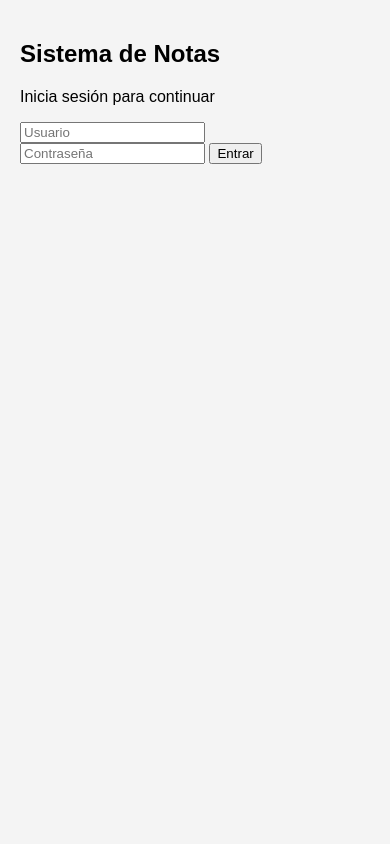
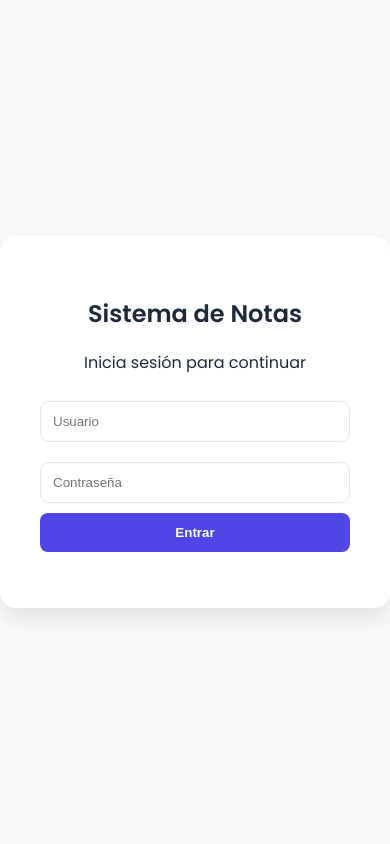
Before and after one commit to programador12345678/notas, a PHP site: page / in a window 390 px wide. Run offline with PHP 8.4, Linux system fonts and the light colour scheme; some libraries are stand-ins or nearby versions.

Commit message:
Update style.css

```diff
--- a/style.css
+++ b/style.css
@@ -1,28 +1,34 @@
-/* Esto es vital para que el login funcione */
-.hidden {
-    display: none;
+:root {
+    --primary: #4f46e5;
+    --bg: #f8fafc;
+    --card: #ffffff;
+    --text: #1e293b;
 }
 
-/* Estilo básico para que se vea bien en celulares */
-body {
-    font-family: sans-serif;
-    margin: 0;
-    padding: 20px;
-    background-color: #f4f4f4;
-}
+body { font-family: 'Poppins', sans-serif; background: var(--bg); color: var(--text); margin: 0; }
+.hidden { display: none !important; }
+.container { max-width: 1000px; margin: 0 auto; padding: 20px; }
 
-table {
-    width: 100%;
-    border-collapse: collapse;
-    background: white;
-}
+/* Login */
+.auth-container { height: 100vh; display: flex; align-items: center; justify-content: center; }
+.auth-card { background: var(--card); padding: 40px; border-radius: 16px; box-shadow: 0 10px 25px rgba(0,0,0,0.1); text-align: center; width: 350px; }
+input { width: 100%; padding: 12px; margin: 10px 0; border: 1px solid #e2e8f0; border-radius: 8px; box-sizing: border-box; }
+button { width: 100%; padding: 12px; background: var(--primary); color: white; border: none; border-radius: 8px; cursor: pointer; font-weight: 600; }
 
-th, td {
-    border: 1px solid #ddd;
-    padding: 8px;
-    text-align: center;
-}
+/* Dashboard */
+.navbar { background: var(--card); padding: 15px 40px; display: flex; justify-content: space-between; align-items: center; box-shadow: 0 2px 5px rgba(0,0,0,0.05); }
+.btn-outline { width: auto; background: none; color: var(--primary); border: 1px solid var(--primary); }
 
-@media (max-width: 600px) {
-    table { font-size: 12px; } /* Ajuste para pantallas pequeñas */
-}
+/* Panel Lectores */
+.welcome-card { background: var(--primary); color: white; padding: 30px; border-radius: 16px; margin-bottom: 30px; text-align: center; }
+.options-grid { display: grid; grid-template-columns: 1fr 1fr; gap: 20px; margin-top: 20px; }
+.opt-btn { background: white; color: var(--primary); height: 120px; border-radius: 12px; font-size: 1.1rem; display: flex; flex-direction: column; justify-content: center; align-items: center; gap: 10px; transition: 0.3s; }
+.opt-btn:hover { transform: translateY(-5px); box-shadow: 0 5px 15px rgba(0,0,0,0.2); }
+
+/* Tabla */
+.table-card { background: var(--card); border-radius: 16px; box-shadow: 0 4px 6px rgba(0,0,0,0.05); overflow: hidden; }
+.table-header { padding: 20px; border-bottom: 1px solid #f1f5f9; }
+table { width: 100%; border-collapse: collapse; }
+th { background: #f8fafc; padding: 15px; text-align: left; font-size: 0.85rem; text-transform: uppercase; }
+td { padding: 15px; border-bottom: 1px solid #f1f5f9; }
+.nota[contenteditable="true"] { background: #fef9c3; border-radius: 4px; cursor: cell; }
```
